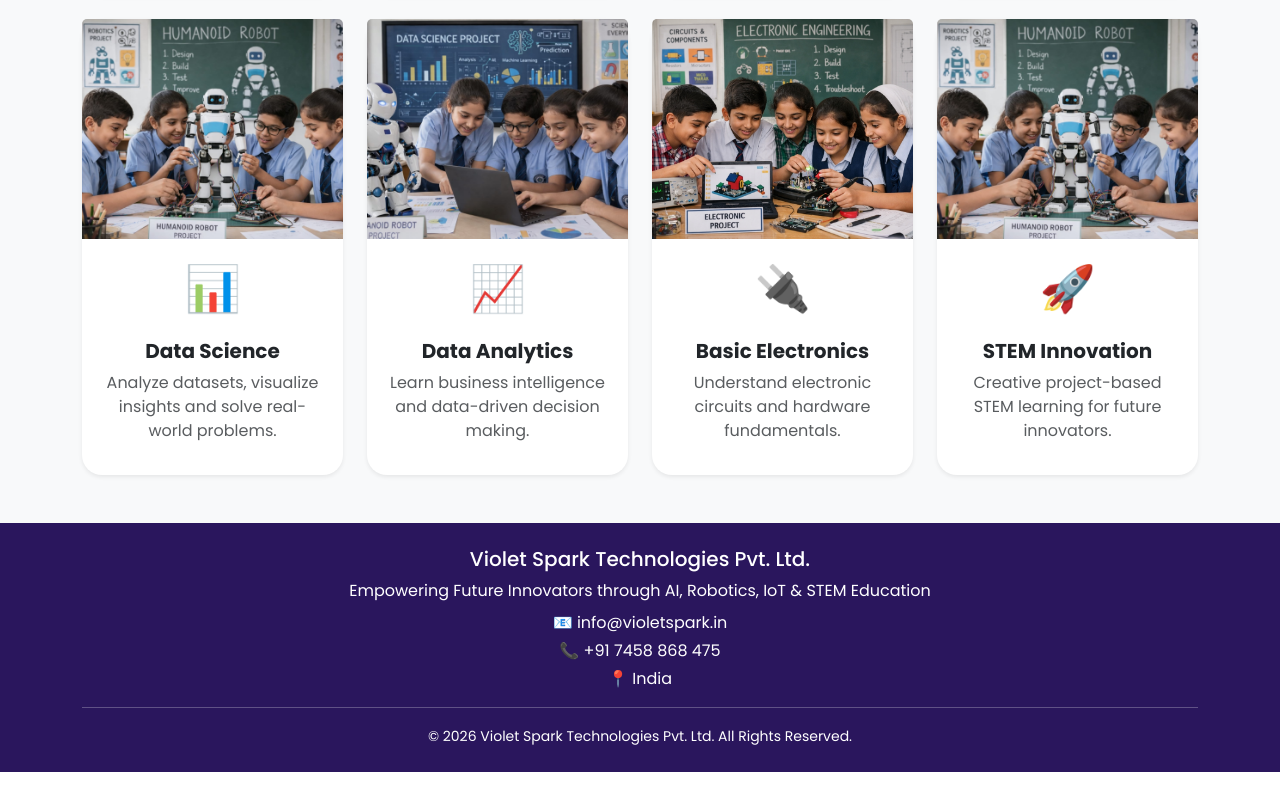
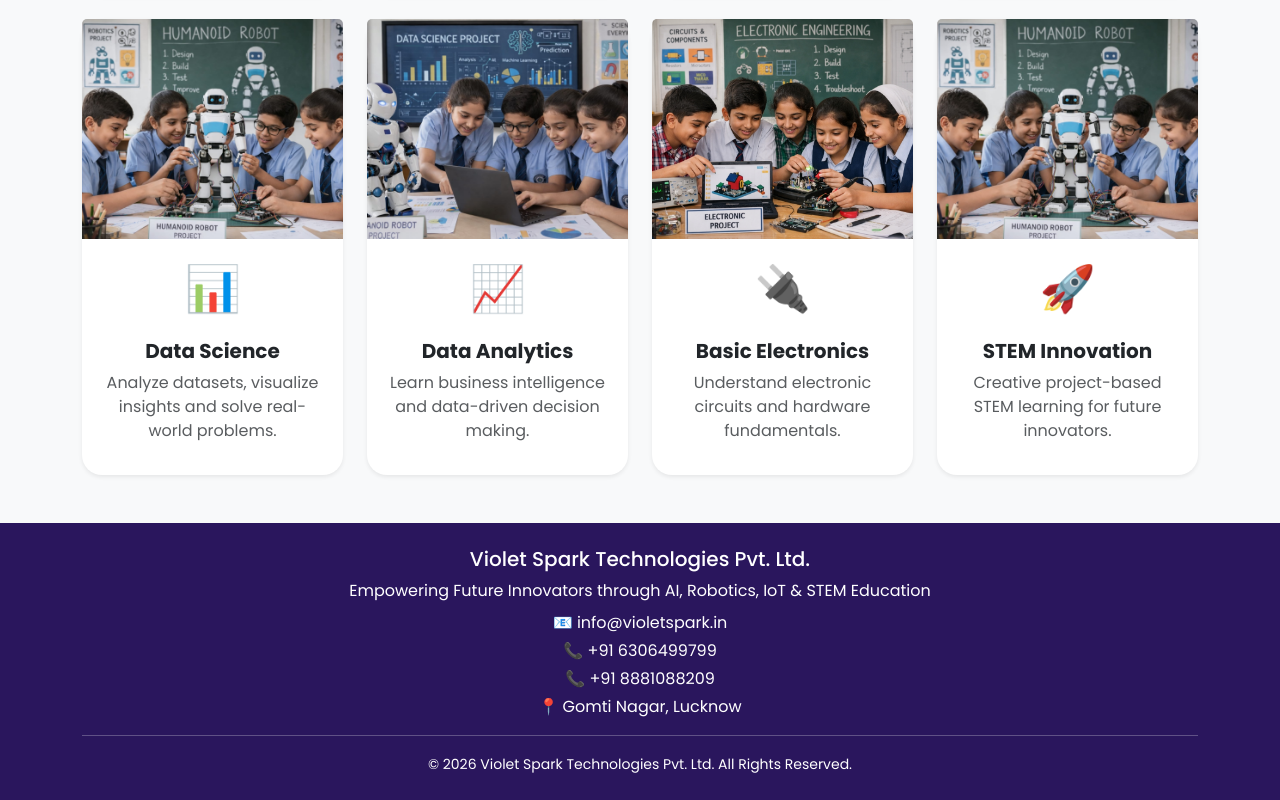
Before and after one commit to ANUSHKA1400/Crovia-tech, a React (Vite) app: page / in a window 1280 px wide. Shown: the part 3994-4794 px from the top of the page. Before the commit the page ends 4766 px from the top, so only its background shows below. Built offline with nearby package versions, Linux system fonts and the light colour scheme.

Commit message:
Updated contact numbers and location

```diff
--- a/src/components/Footer.jsx
+++ b/src/components/Footer.jsx
@@ -13,11 +13,15 @@ function Footer() {
         </p>
 
         <p className="mb-1">
-          📞 +91 7458 868 475
+          📞 +91 6306499799
+        </p>
+
+        <p className="mb-1">
+          📞 +91 8881088209
         </p>
 
         <p className="mb-3">
-          📍 India
+          📍 Gomti Nagar, Lucknow
         </p>
 
         <hr />
```
